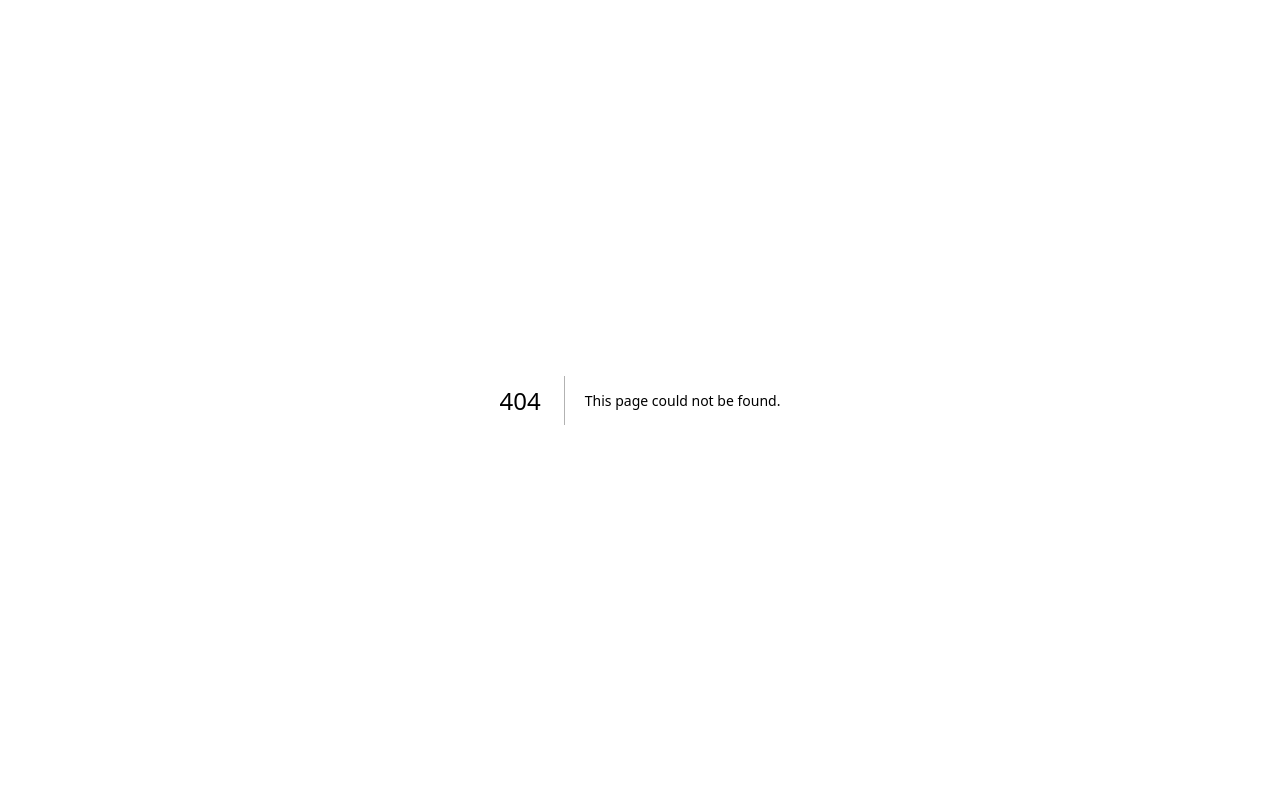
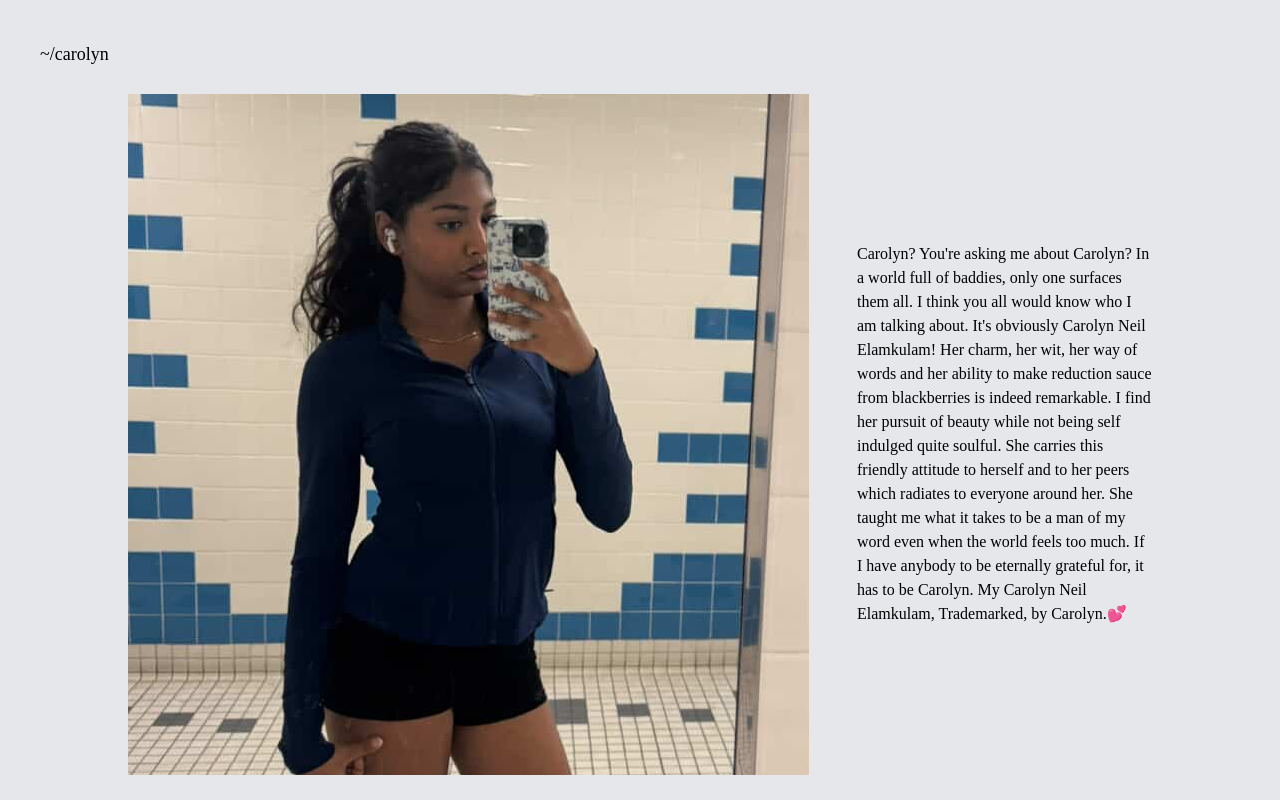
Before and after one commit to JakeOJeff/jakeojeff.github.io, a Next.js app: page /carolyn in a window 1280 px wide. Before the commit this address had no page. Built offline with nearby package versions, Linux system fonts and the light colour scheme.

Commit message:
Added Carolyn

```diff
--- /dev/null
+++ b/app/carolyn/page.tsx
@@ -0,0 +1,32 @@
+"use client";
+import { usePathname } from 'next/navigation';
+import Image from 'next/image';
+
+export default function Home() {
+  const pathname = usePathname();
+  return (
+    <div className="flex flex-col bg-gray-200 min-h-screen text-black" style={{ fontFamily: '"Times New Roman", Times, serif' }}>
+      <p className=" text-lg font-mono ml-10 mt-10">~{pathname}</p>
+
+      {/* Centered main content */}
+      <div className="flex-grow flex justify-center items-center p-4">
+        <main className="w-full max-w-5xl">
+          <div className="flex flex-col lg:flex-row gap-12 items-center justify-between">
+            {/* <h1 className="text-6xl font-bold mb-4"> Who&apos;s Carolyn? </h1> */}
+            <Image
+              src="/images/carolyn.png"
+              alt="Picture of Carolyn"
+              width={1000}
+              height={1000}
+            />
+            <div>
+              <p>Carolyn? You're asking me about Carolyn? In a world full of baddies, only one surfaces them all. I think you all would know who I am talking about. It's obviously Carolyn Neil Elamkulam! Her charm, her wit, her way of words and her ability to make reduction sauce from blackberries is indeed remarkable. I find her pursuit of beauty while not being self indulged quite soulful. She carries this friendly attitude to herself and to her peers which radiates to everyone around her. She taught me what it takes to be a man of my word even when the world feels too much. If I have anybody to be eternally grateful for, it has to be Carolyn. My Carolyn Neil Elamkulam, Trademarked, by Carolyn.💕</p>
+            </div>
+          </div>
+        </main>
+      </div>
+
+    </div>
+  );
+
+}
```
Also changed, not shown: public/images/carolyn.png (added).
